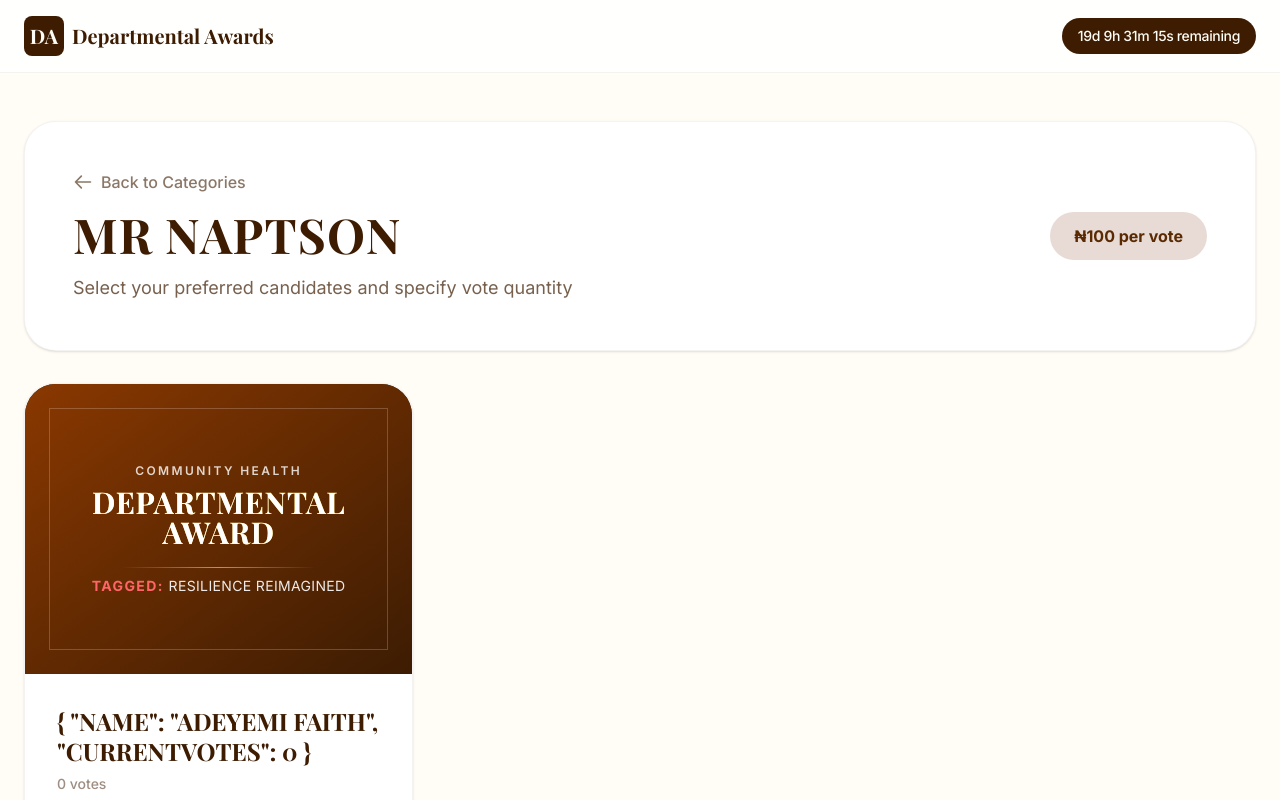
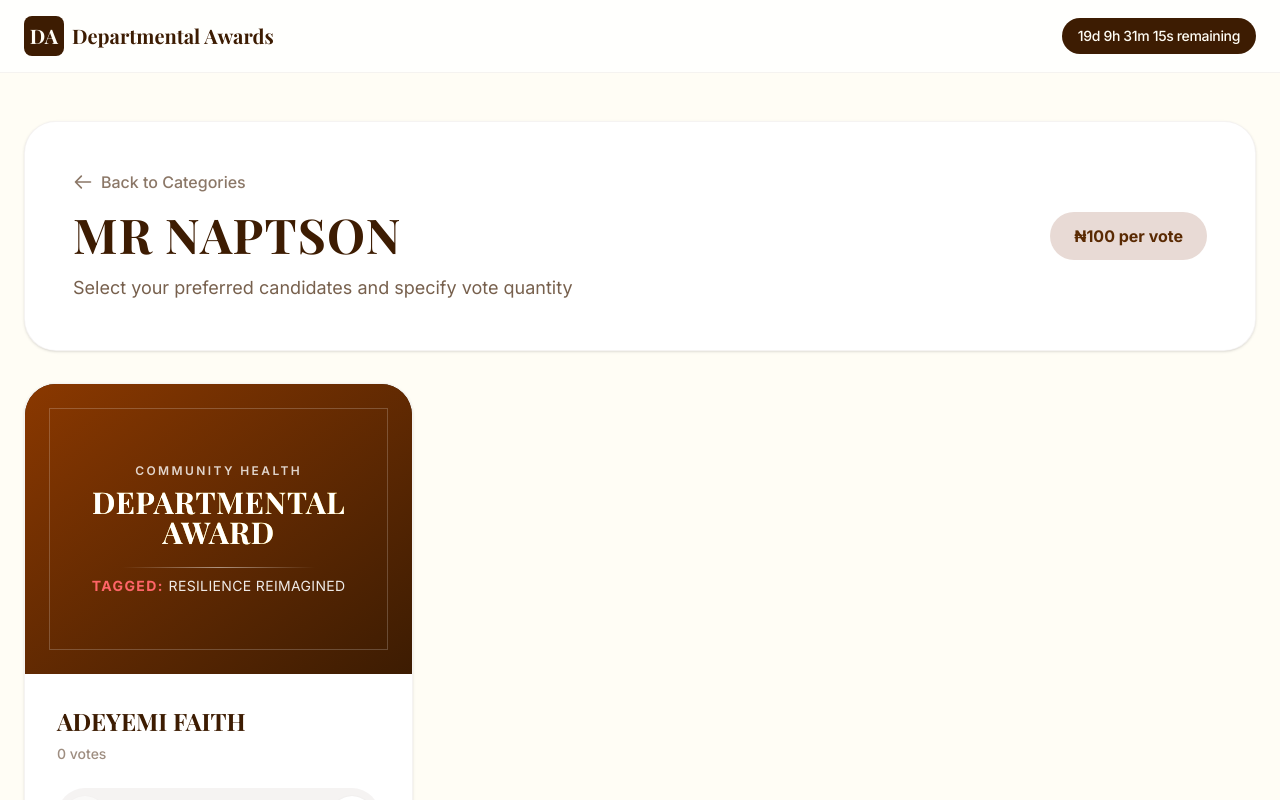
Before and after one commit to fasholatolulope3/voting_page, a Vue app: page /category/1 in a window 1280 px wide. Shown: the top 800 px of the page. Built offline with nearby package versions, Linux system fonts and the light colour scheme.

Commit message:
Fix nominee display and enable persistent vote counting

```diff
--- a/src/components/NomineeCard.vue
+++ b/src/components/NomineeCard.vue
@@ -15,8 +15,11 @@ const props = defineProps({
   }
 });
 
+import { useAdminStore } from '../stores/admin';
+
 const route = useRoute();
 const cartStore = useCartStore();
+const adminStore = useAdminStore();
 const categoryId = computed(() => Number(route.params.id));
 
 const quantity = computed(() =>
@@ -31,18 +34,19 @@ const decrement = () => {
   cartStore.removeVote(categoryId.value, props.nomineeName);
 };
 
-// Fetch current approved votes from the categories store
-const currentApprovedVotes = computed(() => {
-  const category = categories.value.find(c => c.id === categoryId.value);
-  if (category) {
-    const nominee = category.nominees.find(n => n.name === props.nomineeName);
-    return nominee ? nominee.currentVotes : 0;
-  }
-  return 0;
+// Calculate total approved votes from the admin store (persisted in localStorage)
+const displayVotes = computed(() => {
+  return adminStore.pendingTransactions
+    .filter(tx => tx.status === 'approved')
+    .reduce((total, tx) => {
+      // Find votes for this specific nominee in this category
+      const nomineeVotes = tx.votes.find(v =>
+        v.nomineeName === props.nomineeName &&
+        v.categoryId === categoryId.value
+      );
+      return total + (nomineeVotes ? nomineeVotes.quantity : 0);
+    }, 0);
 });
-
-// Compute total votes for display (approved votes)
-const displayVotes = computed(() => currentApprovedVotes.value);
 </script>
 
 <template>
--- a/src/views/CategoryView.vue
+++ b/src/views/CategoryView.vue
@@ -49,7 +49,7 @@ const goBack = () => {
         <NomineeCard
           v-for="(nominee, index) in category.nominees"
           :key="index"
-          :nomineeName="nominee"
+          :nomineeName="nominee.name"
           :categoryName="category.name"
         />
       </div>
```
